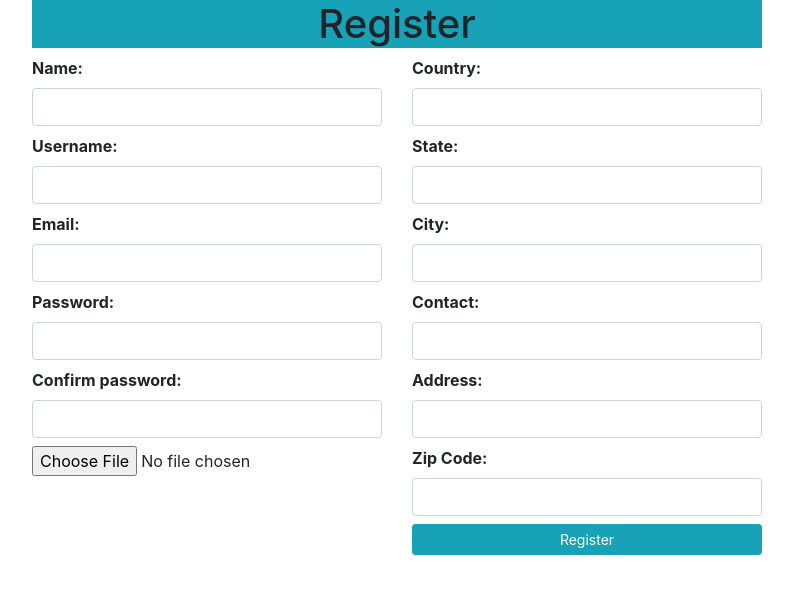
After one commit to bdot100/cl_mall, a Flask app: page /customer/register in a window 1280 px wide. The commit adds this page. Shown: the top 594 px of the page, without its empty margins (243-1036 px from the left). Run offline with Flask 3, Linux system fonts and the light colour scheme; some libraries are stand-ins or nearby versions.

Commit message:
User Register and login

```diff
--- /dev/null
+++ b/shop/customers/forms.py
@@ -0,0 +1,41 @@
+from wtforms import Form, StringField, TextAreaField, PasswordField, SubmitField, validators, ValidationError
+from flask_wtf.file import FileRequired, FileAllowed, FileField
+from flask_wtf import FlaskForm
+from .models import Register
+
+
+class CustomerRegisterForm(FlaskForm):
+    """Registration form for our clients"""
+    name = StringField('Name: ')
+    username = StringField('Username: ')
+    email = StringField('Email: ', [validators.Email(), validators.DataRequired()])
+    password = PasswordField('Password: ', validators=[
+        validators.DataRequired(),
+        validators.EqualTo('confirm', message='Passwords must match!')
+    ])
+    confirm = PasswordField('Confirm password: ', validators=[validators.DataRequired()])
+    country = StringField('Country: ', [validators.DataRequired()])
+    state = StringField('State: ', [validators.DataRequired()])
+    city = StringField('City: ', [validators.DataRequired()])
+    contact = StringField('Contact: ', [validators.DataRequired()])
+    address = StringField('Address: ', [validators.DataRequired()])
+    zipcode = StringField('Zip Code: ', [validators.DataRequired()])
+    profile = FileField('Profile', validators=[FileAllowed(['jpg', 'png', 'jpeg', 'gif'], 'Upload image only please')])
+    submit = SubmitField('Register')
+
+    def validate_username(self, username):
+        """Function to validate username supplied by client"""
+        if Register.query.filter_by(username=username.data).first():
+            raise ValidationError("This username is already taken!")
+
+    def validate_email(self, email):
+        """Function to validate email supplied by client"""
+        if Register.query.filter_by(email=email.data).first():
+            raise ValidationError("This email address is already taken!")
+
+
+class CustomerLoginForm(FlaskForm):
+    email = StringField('Email: ', [validators.Email(), validators.DataRequired()])
+    password = PasswordField('Password: ', validators=[
+        validators.DataRequired(),
+    ])
--- /dev/null
+++ b/shop/customers/routes.py
@@ -0,0 +1,49 @@
+from flask import redirect, render_template, url_for, flash, request, session, current_app
+from shop import db, app, photos, search, bcrypt, login_manager
+from flask_login import login_required, current_user, logout_user, login_user
+from .forms import CustomerRegisterForm, CustomerLoginForm
+from .models import Register
+import secrets, os
+
+
+@app.route('/customer/register', methods=['GET', 'POST'])
+def customer_register():
+    form = CustomerRegisterForm()
+    if form.validate_on_submit():
+        hash_password = bcrypt.generate_password_hash(form.password.data)
+        register = Register(name=form.name.data,
+                            username=form.username.data,
+                            email=form.email.data,
+                            password=hash_password,
+                            country=form.country.data,
+                            state=form.state.data,
+                            city=form.city.data,
+                            address=form.address.data,
+                            zipcode=form.zipcode.data
+                            )
+        db.session.add(register)
+        flash(f'Welcome {form.name.data}, Thank you for registering', 'success')
+        db.session.commit()
+        return redirect(url_for('login'))
+    return render_template('customer/register.html', title='Customer Registration', form=form)
+
+
+@app.route('/customer/login', methods=['GET', 'POST'])
+def customerLogin():
+    form = CustomerLoginForm()
+    if form.validate_on_submit():
+        user = Register.query.filter_by(email=form.email.data).first()
+        if user and bcrypt.check_password_hash(user.password, form.password.data):
+            login_user(user)
+            flash('Login successful!', 'success')
+            next = request.args.get('next')
+            return redirect(next or url_for('home'))
+        flash('Wrong email or password supplied!', 'danger')
+        return redirect(url_for('customerLogin'))
+    return render_template('customer/login.html', title='Login page', form=form)
+
+
+@app.route('/customer/logout')
+def customer_logout():
+    logout_user()
+    return redirect(url_for('home'))
--- /dev/null
+++ b/shop/templates/customer/register.html
@@ -0,0 +1,38 @@
+{% extends "layout.html" %}
+{% block content %}
+{% from "_formhelpers.html" import render_field %}
+
+<div class="container">
+    <div class="row">
+        <div class="col-md-2"></div>
+        <div class="col-md-8">
+            <h1 class="bg-info text-center">Register</h1>
+        </div>
+        <div class="col-md-2"></div>
+    </div>
+        <form action="" method="post">
+            {{ form.csrf_token }}
+        <div class="row">
+            <div class="col-md-2"></div>
+            <div class="col-md-4">
+                {{ render_field(form.name, class="form-control") }}
+                {{ render_field(form.username, class="form-control") }}
+                {{ render_field(form.email, class="form-control") }}
+                {{ render_field(form.password, class="form-control") }}
+                {{ render_field(form.confirm, class="form-control") }}
+                {{ form.profile }}
+            </div>
+            <div class="col-md-4">
+                {{ render_field(form.country, class="form-control") }}
+                {{ render_field(form.state, class="form-control") }}
+                {{ render_field(form.city, class="form-control") }}
+                {{ render_field(form.contact, class="form-control") }}
+                {{ render_field(form.address, class="form-control") }}
+                {{ render_field(form.zipcode, class="form-control") }}
+                {{ form.submit(class="btn btn-sm btn-info btn-block float-right") }}
+            </div>
+            <div class="col-md-2"></div>
+        </div>
+        </form>
+    </div>
+{% endblock content %}
```
Also changed, not shown: shop/__init__.py (+8 -0 lines), shop/customers/models.py (added, +31 -0 lines), shop/templates/customer/login.html (added, +23 -0 lines), shop/templates/navbar.html (+15 -0 lines), instance/cl_mall.db, shop/customers/__init__.py (added).
